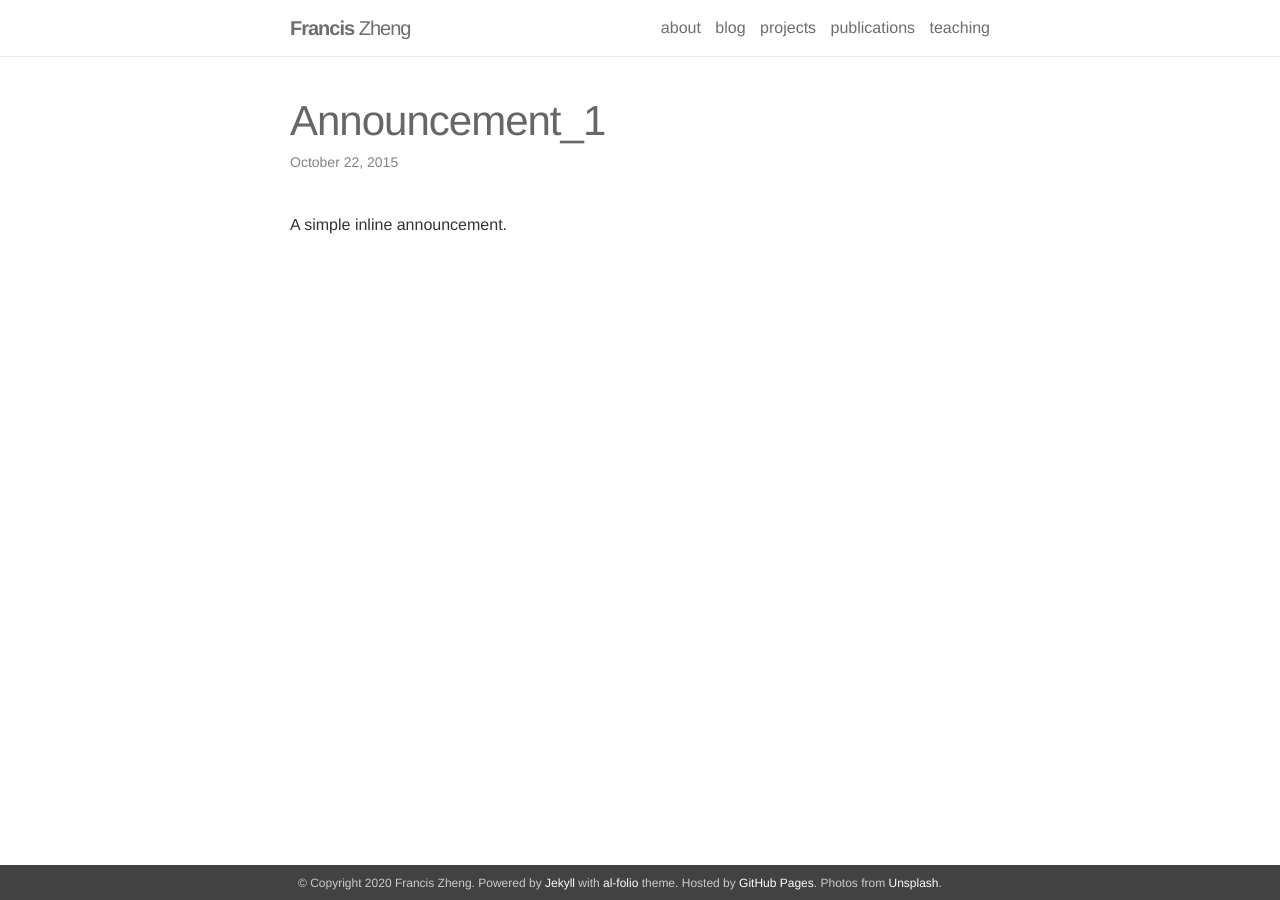
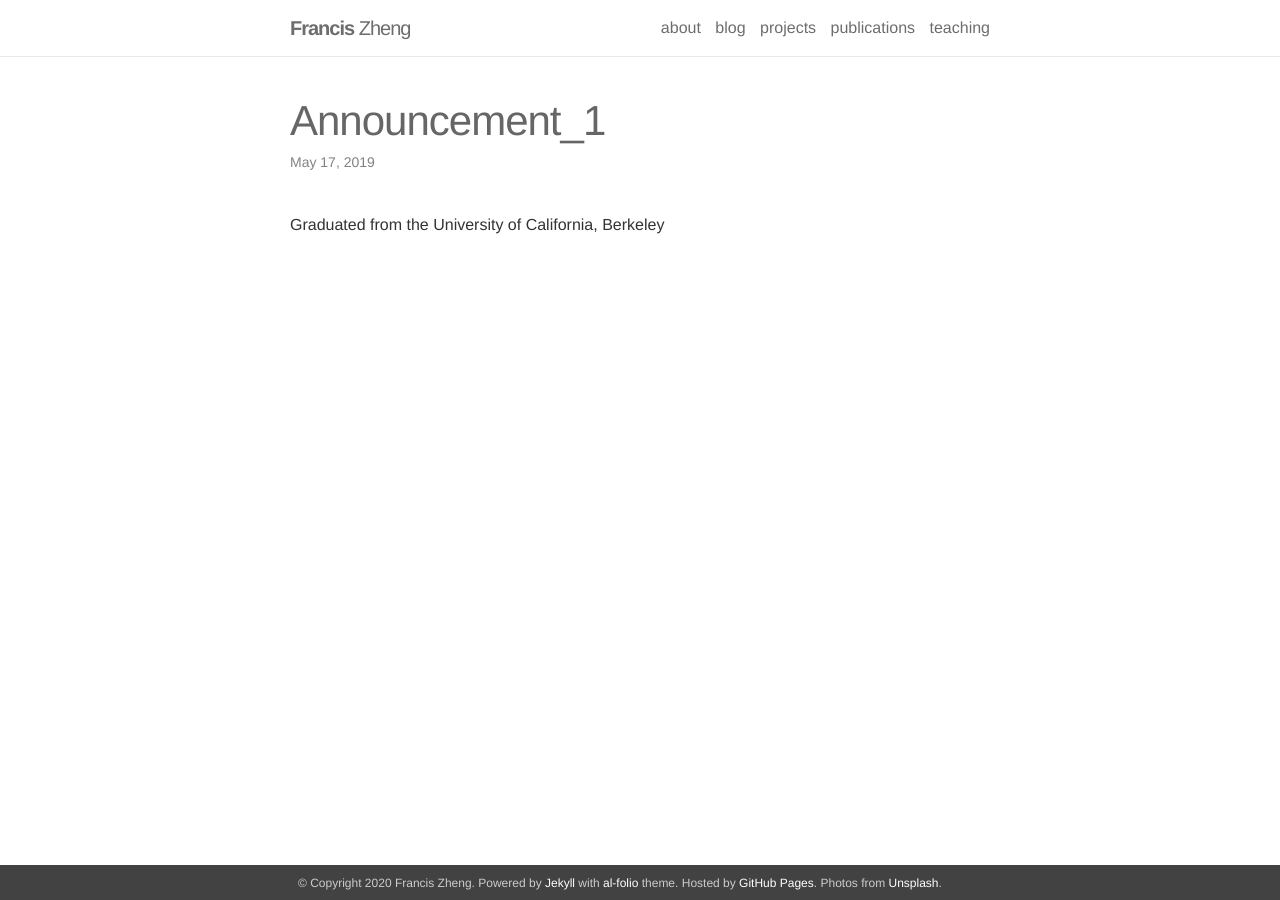
Before and after one commit to francisdzheng/francisdzheng.github.io, a Jekyll site: the page built from _news/announcement_1.md, in a window 1280 px wide. Built offline with Jekyll 4.4.1, drawn with Linux system fonts in a browser that asks for light colours; nearby versions of some CDN libraries.

Commit message:
update news

```diff
--- a/_news/announcement_1.md
+++ b/_news/announcement_1.md
@@ -1,7 +1,7 @@
 ---
 layout: post
-date: 2015-10-22 15:59:00-0400
+date: 2019-05-17 15:59:00-0400
 inline: true
 ---
 
-A simple inline announcement.
+Graduated from the University of California, Berkeley
```
Also changed, not shown: _news/announcement_3.md (deleted, +0 -7 lines), 3 other files.
